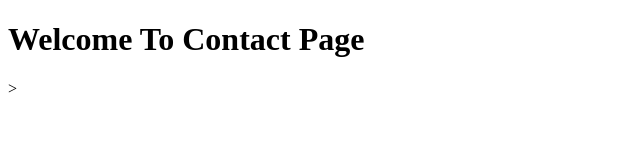
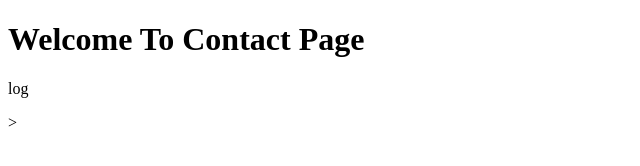
Before and after one commit to raziehghanoni/rproject, a plain HTML site: page contact.html in a window 1280 px wide. Shown: the full height of the page, 0-640 px from the left. Drawn offline with Linux system fonts and the light colour scheme.

Commit message:
add p tag to contact.html

```diff
--- a/contact.html
+++ b/contact.html
@@ -6,5 +6,8 @@
   </head>
   <body>
     <h1>Welcome To Contact Page</h1>
+    <p>
+      log
+    </p>
   </body>
 </html>>
```
